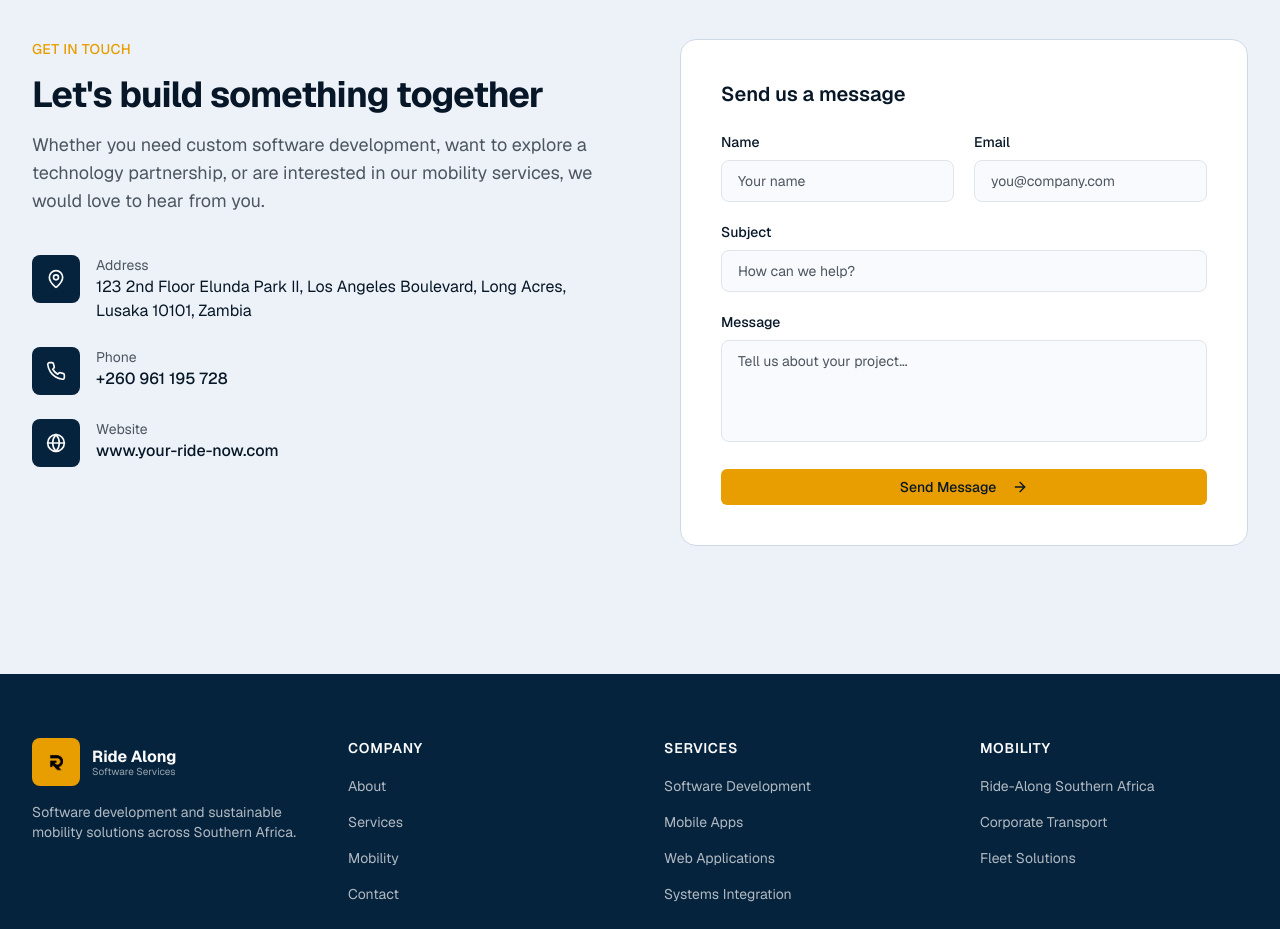
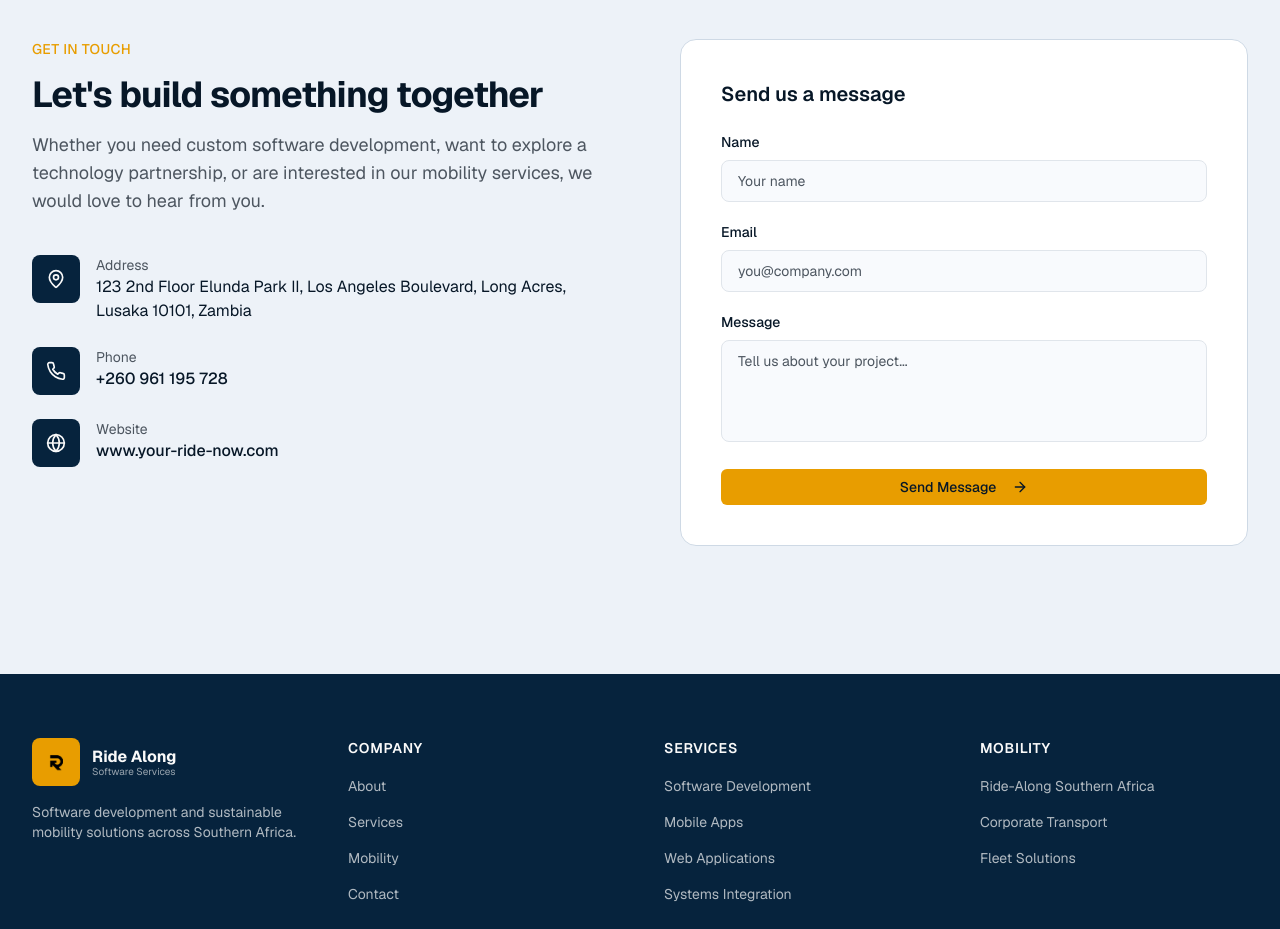
Before and after one commit to giftchaps/ridealong, a Next.js app: page / in a window 1280 px wide. Shown: the part 4340-5269 px from the top of the page. Built offline with nearby package versions, Linux system fonts and the light colour scheme.

Commit message:
Simplify contact form to basic fields only

```diff
--- a/components/contact-section.tsx
+++ b/components/contact-section.tsx
@@ -126,9 +126,6 @@ export function ContactSection() {
               </Alert>
             )}
             <form className="space-y-4 sm:space-y-5" action="https://formspree.io/f/mgoodjwy" method="POST">
-              <input type="hidden" name="_subject" value="New contact form submission" />
-              <input type="hidden" name="_next" value="https://www.your-ride-now.com" />
-              <div className="grid gap-4 sm:gap-5 sm:grid-cols-2">
               <div>
                 <label htmlFor="name" className="block text-xs sm:text-sm font-medium text-foreground mb-1.5 sm:mb-2">
                   Name
@@ -149,23 +146,10 @@ export function ContactSection() {
                 <input
                   type="email"
                   id="email"
-                    name="_replyto"
+                  name="email"
                   required
                   className="w-full rounded-lg border border-input bg-background px-3 sm:px-4 py-2 sm:py-2.5 text-sm text-foreground placeholder:text-muted-foreground focus:border-accent focus:outline-none focus:ring-1 focus:ring-accent transition-all duration-300"
                   placeholder="you@company.com"
-                  />
-                </div>
-              </div>
-              <div>
-                <label htmlFor="subject" className="block text-xs sm:text-sm font-medium text-foreground mb-1.5 sm:mb-2">
-                  Subject
-                </label>
-                <input
-                  type="text"
-                  id="subject"
-                  name="subject"
-                  className="w-full rounded-lg border border-input bg-background px-3 sm:px-4 py-2 sm:py-2.5 text-sm text-foreground placeholder:text-muted-foreground focus:border-accent focus:outline-none focus:ring-1 focus:ring-accent transition-all duration-300"
-                  placeholder="How can we help?"
                 />
               </div>
               <div>
```
Lines whose indentation alone changed are shown as unchanged.
